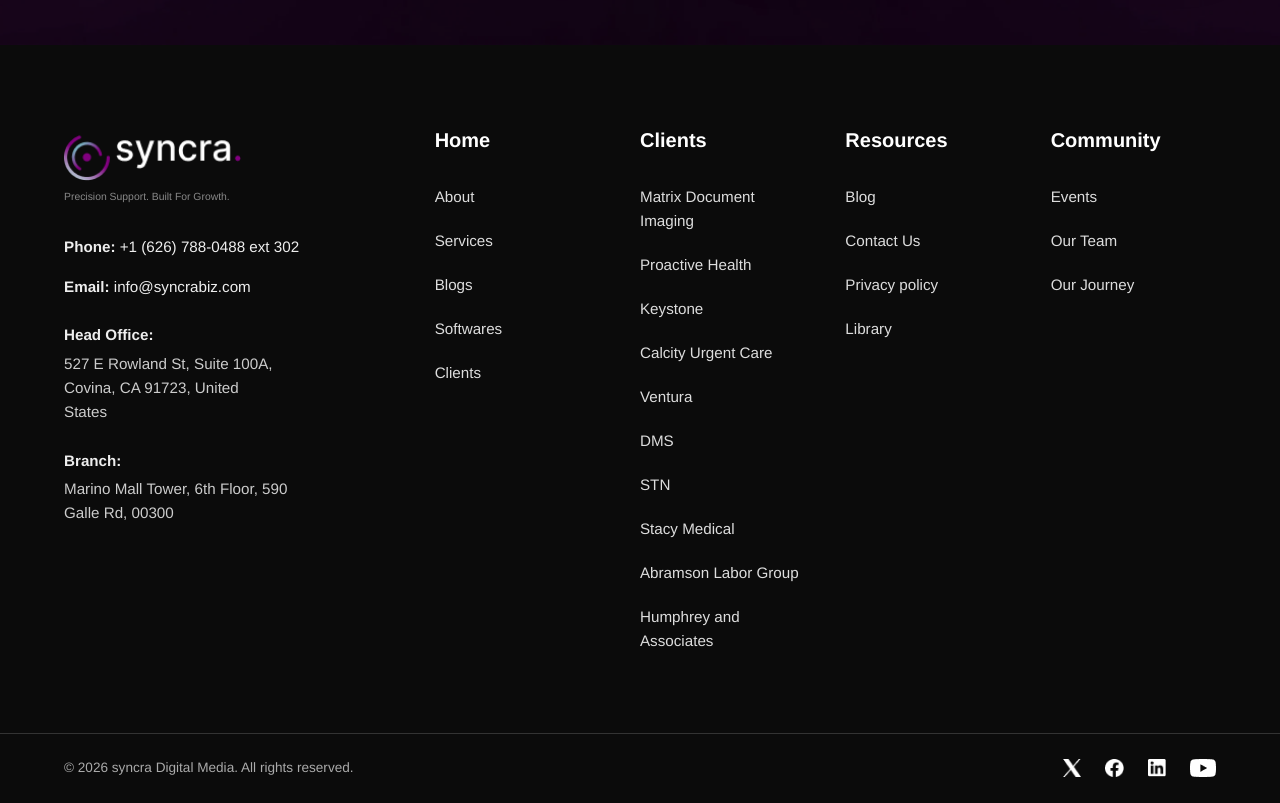
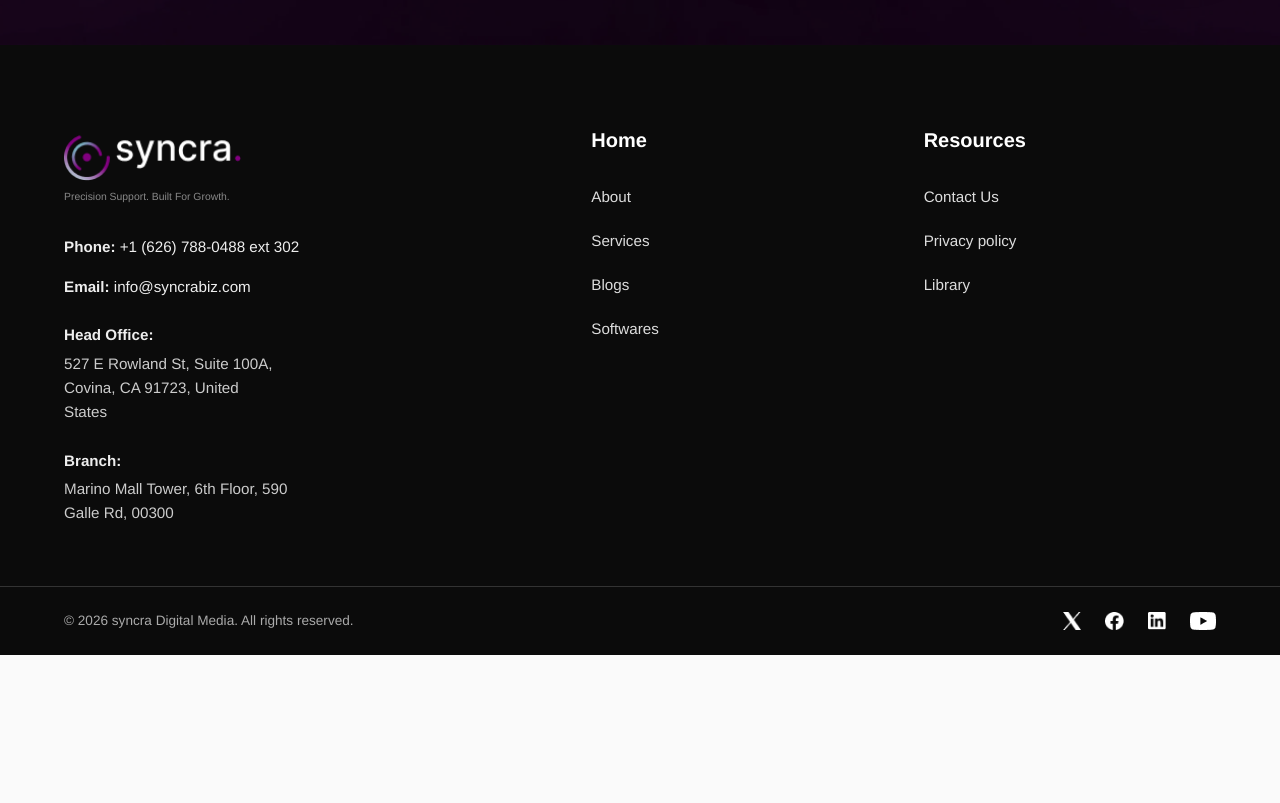
Before and after one commit to tcystems/syncra, an Angular app: page /home in a window 1280 px wide. Shown: the part 6020-6823 px from the top of the page. After the commit the page ends 6675 px from the top, so only its background shows below. Built offline with nearby package versions, Linux system fonts and the light colour scheme.

Commit message:
footer changes

```diff
--- a/src/app/components/footer/footer.component.html
+++ b/src/app/components/footer/footer.component.html
@@ -32,42 +32,15 @@
           <li><a href="#">Services</a></li>
           <li><a routerLink="/blogs">Blogs</a></li>
           <li><a routerLink="/software">Softwares</a></li>
-          <li><a routerLink="/clients">Clients</a></li>
-        </ul>
-      </div>
-
-      <div class="footer-column links-col">
-        <h4>Clients</h4>
-        <ul>
-          <li><a href="#">Matrix Document Imaging</a></li>
-          <li><a href="#">Proactive Health</a></li>
-          <li><a href="#">Keystone</a></li>
-          <li><a href="#">Calcity Urgent Care</a></li>
-          <li><a href="#">Ventura</a></li>
-          <li><a href="#">DMS</a></li>
-          <li><a href="#">STN</a></li>
-          <li><a href="#">Stacy Medical</a></li>
-          <li><a href="#">Abramson Labor Group</a></li>
-          <li><a href="#">Humphrey and Associates</a></li>
         </ul>
       </div>
 
       <div class="footer-column links-col">
         <h4>Resources</h4>
         <ul>
-          <li><a routerLink="/blogs">Blog</a></li>
           <li><a href="#">Contact Us</a></li>
           <li><a href="#">Privacy policy</a></li>
           <li><a href="#">Library</a></li>
-        </ul>
-      </div>
-
-      <div class="footer-column links-col">
-        <h4>Community</h4>
-        <ul>
-          <li><a href="#">Events</a></li>
-          <li><a href="#">Our Team</a></li>
-          <li><a href="#">Our Journey</a></li>
         </ul>
       </div>
     </div>
--- a/src/app/components/footer/footer.component.scss
+++ b/src/app/components/footer/footer.component.scss
@@ -16,12 +16,12 @@
 
   .footer-layout {
     display: grid;
-    grid-template-columns: 2fr 1fr 1fr 1fr 1fr;
+    grid-template-columns: 2fr 1.2fr 1.2fr;
     gap: 40px;
     padding-bottom: 60px;
 
     @media (max-width: 992px) {
-      grid-template-columns: 1fr 1fr 1fr 1fr;
+      grid-template-columns: 1fr 1fr;
       .info-col {
         grid-column: 1 / -1;
       }
```
